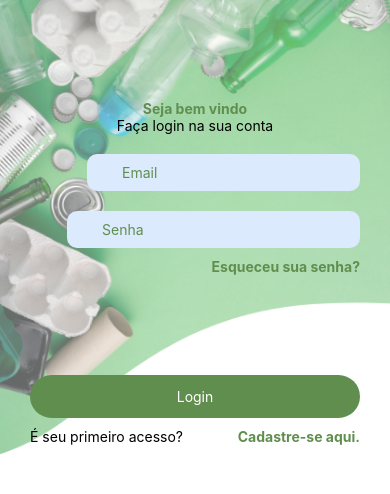
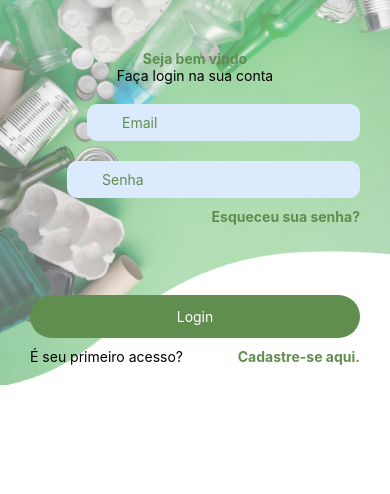
Before and after one commit to objpedro/eletrolixo-app, a React Native app: screen /SignIn in a window 390 px wide. Shown: the top 494 px of the page. Built offline with nearby package versions, Linux system fonts and the light colour scheme; some icons are missing; what react-native-responsive-fontsize would draw is missing.

Commit message:
tela login estilo

```diff
--- a/src/pages/SignInScreen/index.js
+++ b/src/pages/SignInScreen/index.js
@@ -47,7 +47,8 @@ export function SignInScreen() {
 
     return (
         <View style={styles.container}>
-            <ScrollView >
+            <ScrollView
+                showsVerticalScrollIndicator={false}>
                 <ImageBackground
                     source={require('../../../assets/banner_inicio.png')}
                     imageStyle={styles.imageStyle}
--- a/src/pages/SignInScreen/styles.js
+++ b/src/pages/SignInScreen/styles.js
@@ -4,9 +4,9 @@ import { RFValue } from 'react-native-responsive-fontsize'
 
 const styles = StyleSheet.create({
     container: {
-        width: Dimensions.get('window').width,
-        height: Dimensions.get('window').height,
+        flex: 1,
         backgroundColor: colors.secundario,
+        justifyContent: 'center',
     },
     imageStyle: {
         resizeMode: 'cover',
@@ -20,7 +20,7 @@ const styles = StyleSheet.create({
         alignItems: 'center',
     },
     imageLogo: {
-        marginTop: 50,
+        marginTop: RFValue(100),
         resizeMode: 'cover',
         width: RFValue(150),
         height: RFValue(150),
@@ -54,7 +54,7 @@ const styles = StyleSheet.create({
     btnLogin: {
         justifyContent: 'center',
         width: '100%',
-        marginTop: 100,
+        marginTop: 70,
         marginBottom: 10,
         backgroundColor: colors.primario,
         borderRadius: 100,
```
